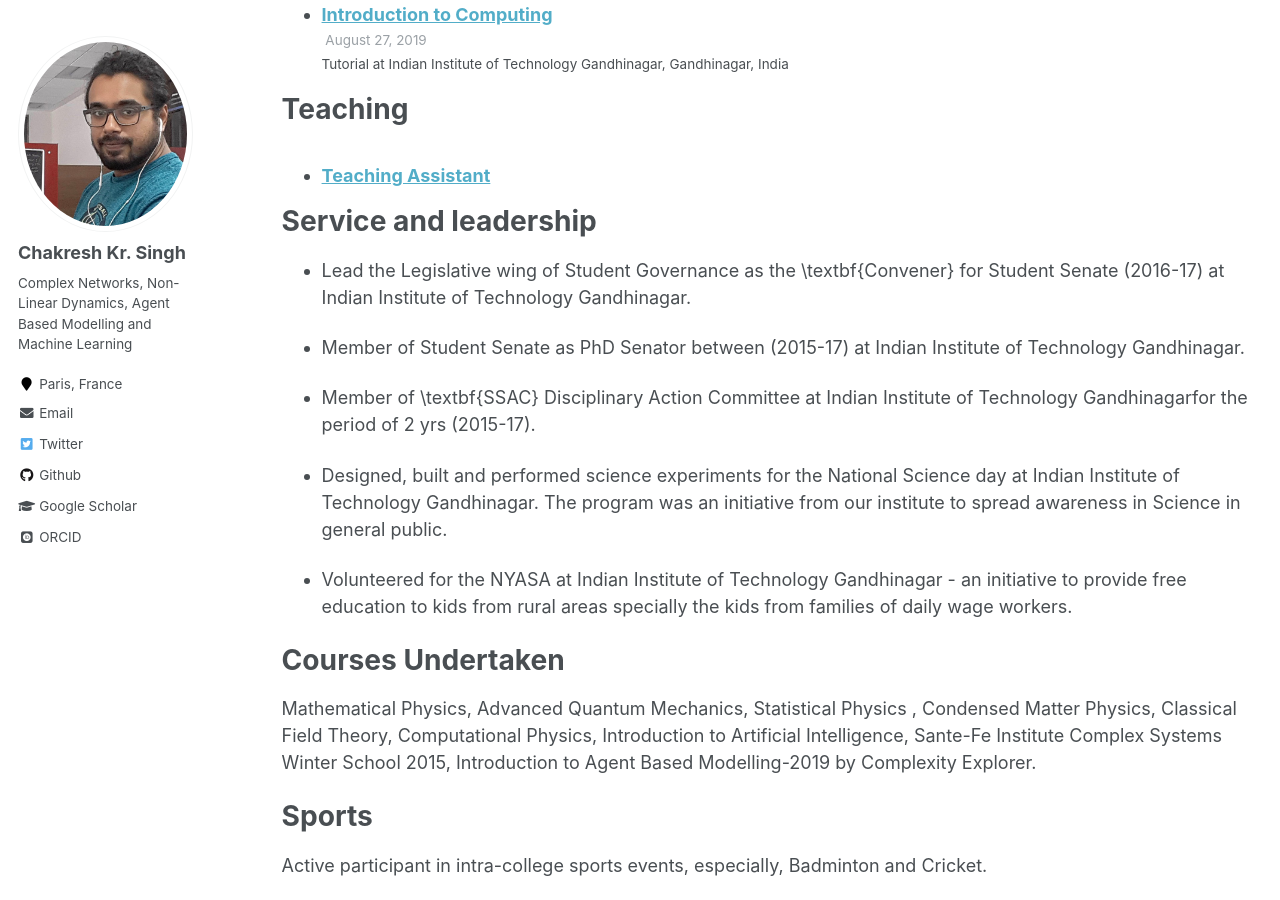
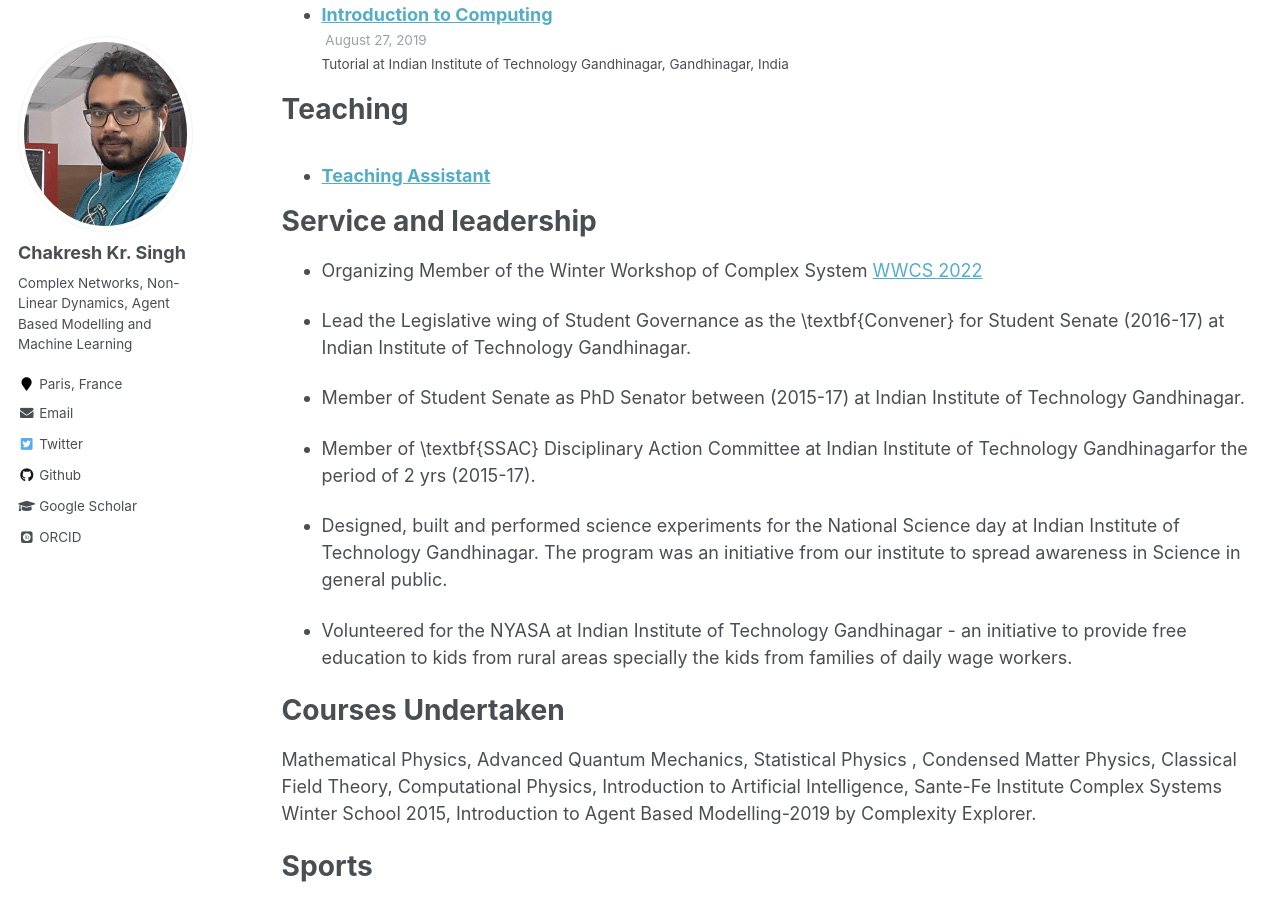
Before and after one commit to ChakreshIITGN/ChakreshIITGN.github.io, a Jekyll site: the page built from _pages/cv.md, in a window 1280 px wide and 900 px high, scrolled down 1773 px. Built offline with Jekyll 4.4.1, drawn with Linux system fonts in a browser that asks for light colours; some web fonts are replaced.

Commit message:
Update cv.md

```diff
--- a/_pages/cv.md
+++ b/_pages/cv.md
@@ -42,6 +42,8 @@ Teaching
 
 Service and leadership
 ======
+* Organizing Member of the Winter Workshop of Complex System [WWCS 2022](https://wwcs2022.github.io/)
+
 * Lead the Legislative wing of Student Governance as the \textbf{Convener} for Student Senate (2016-17) at Indian Institute of Technology Gandhinagar.
 
 * Member of Student Senate as PhD Senator between (2015-17) at Indian Institute of Technology Gandhinagar.
```
